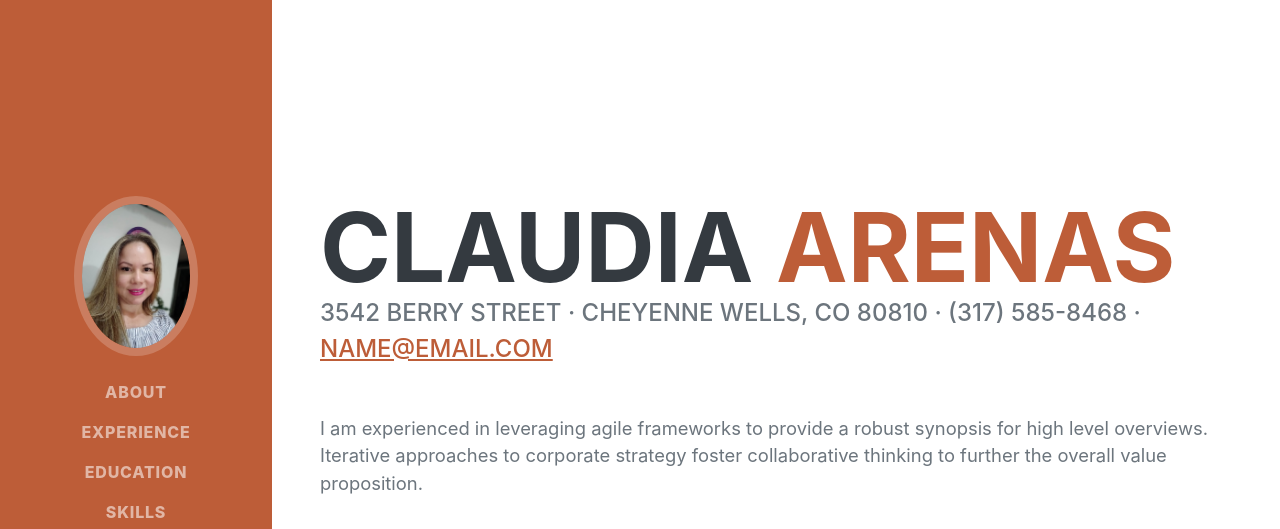
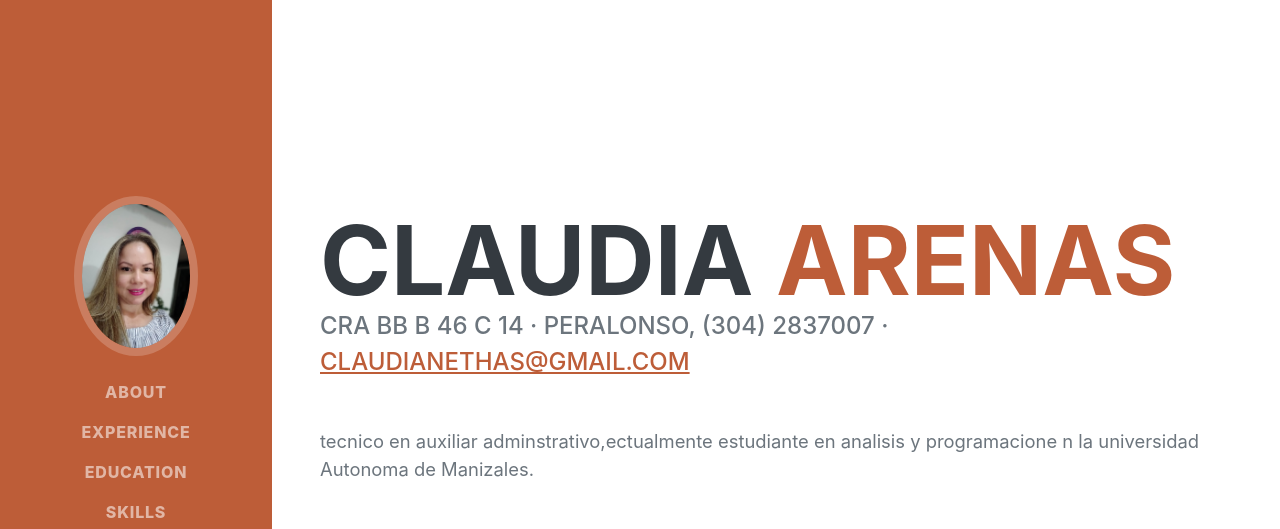
Before and after one commit to Claudiajss/cv, a plain HTML site: page index.html in a window 1280 px wide. Shown: the top 529 px of the page. Drawn offline with nearby package versions, Linux system fonts and the light colour scheme; a web font is replaced by a local one.

Commit message:
set profile

```diff
--- a/index.html
+++ b/index.html
@@ -44,10 +44,10 @@
                         <span class="text-primary">Arenas</span>
                     </h1>
                     <div class="subheading mb-5">
-                        3542 Berry Street · Cheyenne Wells, CO 80810 · (317) 585-8468 ·
-                        <a href="mailto:name@email.com">name@email.com</a>
+                        Cra bb B 46 C 14 · Peralonso,  (304) 2837007 ·
+                        <a href="mailto:name@email.com">claudianethas@gmail.com</a>
                     </div>
-                    <p class="lead mb-5">I am experienced in leveraging agile frameworks to provide a robust synopsis for high level overviews. Iterative approaches to corporate strategy foster collaborative thinking to further the overall value proposition.</p>
+                    <p class="lead mb-5">tecnico en auxiliar adminstrativo,ectualmente estudiante en analisis y programacione n la universidad Autonoma de Manizales.</p>
                     <div class="social-icons">
                         <a class="social-icon" href="#!"><i class="fab fa-linkedin-in"></i></a>
                         <a class="social-icon" href="#!"><i class="fab fa-github"></i></a>
```
